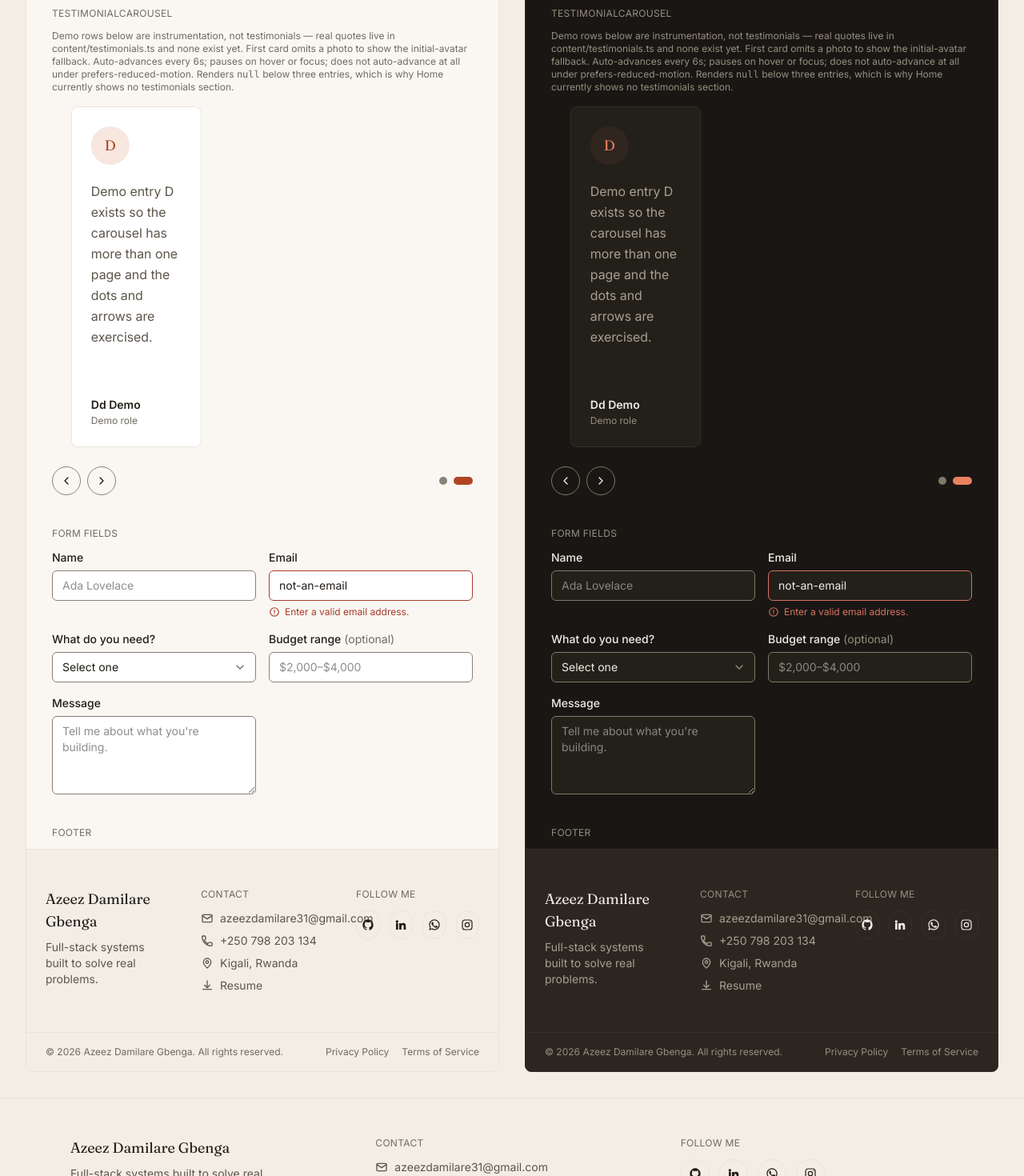
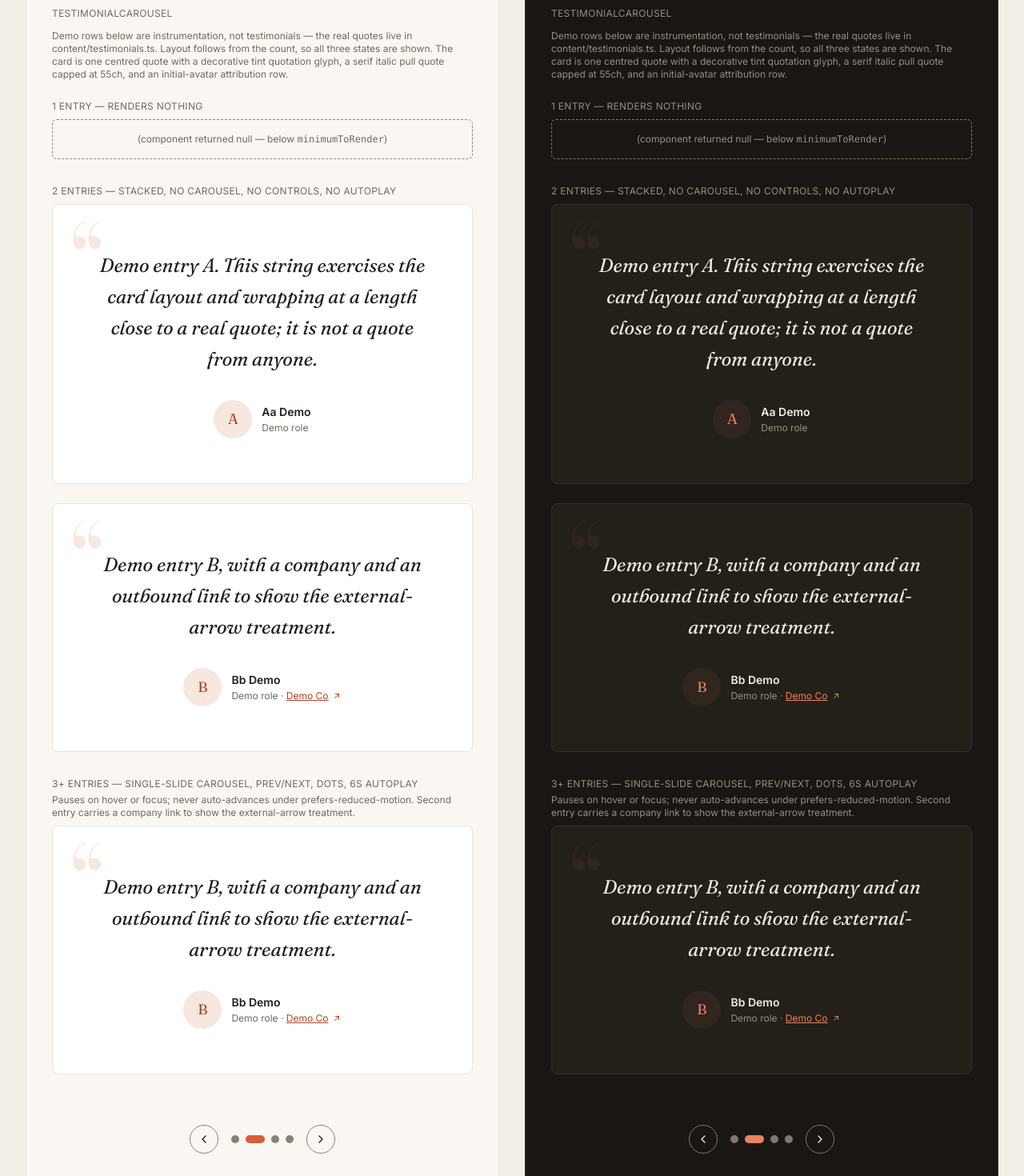
Before and after one commit to dazeez1/portfolio, a React (Vite) app in the folder frontend/: page /dev/components in a window 1280 px wide. Shown: the part 2600-4070 px from the top of the page at 80% size. Built offline with nearby package versions, Linux system fonts and the light colour scheme.

Commit message:
feat: single-quote testimonial card and two real entries

```diff
--- a/frontend/src/components/Footer.tsx
+++ b/frontend/src/components/Footer.tsx
@@ -67,7 +67,7 @@ export function Footer() {
             <li>
               <a
                 href="/resume.pdf"
-                download
+                download="Azeez_Damilare_Gbenga_CV.pdf"
                 className="flex items-center gap-2 transition-colors hover:text-accent-text"
               >
                 <DownloadIcon
--- a/frontend/src/components/TestimonialCarousel.tsx
+++ b/frontend/src/components/TestimonialCarousel.tsx
@@ -1,33 +1,12 @@
 import { useCallback, useEffect, useRef, useState } from "react";
-import { Card } from "./Card";
 import { ChevronLeftIcon, ChevronRightIcon, ExternalLinkIcon } from "./icons";
-import {
-  minimumToRender,
-  type Testimonial,
-} from "../content/testimonials";
+import { minimumToRender, type Testimonial } from "../content/testimonials";
 
 const AUTO_ADVANCE_MS = 6000;
 const SWIPE_THRESHOLD_PX = 50;
 
-/** Cards visible at once: 3 desktop, 2 tablet, 1 mobile. */
-function useCardsPerView() {
-  const [perView, setPerView] = useState(1);
-
-  useEffect(() => {
-    const lg = window.matchMedia("(min-width: 64rem)");
-    const sm = window.matchMedia("(min-width: 40rem)");
-    const update = () => setPerView(lg.matches ? 3 : sm.matches ? 2 : 1);
-    update();
-    lg.addEventListener("change", update);
-    sm.addEventListener("change", update);
-    return () => {
-      lg.removeEventListener("change", update);
-      sm.removeEventListener("change", update);
-    };
-  }, []);
-
-  return perView;
-}
+/** Above this count the section becomes a carousel; at or below it, cards stack. */
+const CAROUSEL_FROM = 3;
 
 function usePrefersReducedMotion() {
   const [reduced, setReduced] = useState(false);
@@ -61,8 +40,8 @@ function Avatar({ testimonial }: { testimonial: Testimonial }) {
   }
 
   // No photo is a complete state, not a degraded one: the initial on tint
-  // reads as intentional. accent-text (not accent) because `tint` does not
-  // theme-swap, so the brighter dark-mode accent would fail contrast on it.
+  // reads as intentional. accent-text (not accent) because at this size the
+  // initial is text, and accent-text is the token that passes on tint.
   return (
     <span
       aria-hidden="true"
@@ -73,19 +52,13 @@ function Avatar({ testimonial }: { testimonial: Testimonial }) {
   );
 }
 
-function TestimonialCard({ testimonial }: { testimonial: Testimonial }) {
-  const { quote, name, role, company, link } = testimonial;
+function Attribution({ testimonial }: { testimonial: Testimonial }) {
+  const { name, role, company, link } = testimonial;
 
   return (
-    <Card className="flex h-full flex-col">
+    <figcaption className="relative mt-8 flex items-center justify-center gap-3">
       <Avatar testimonial={testimonial} />
-
-      {/* No decorative quotation glyph — the blockquote carries the meaning. */}
-      <blockquote className="mt-5 flex-1 font-sans text-base leading-relaxed text-text-secondary">
-        {quote}
-      </blockquote>
-
-      <figcaption className="mt-5">
+      <div className="text-left">
         <p className="font-sans text-sm font-semibold text-ink">{name}</p>
         <p className="mt-0.5 font-sans text-xs text-text-muted">
           {role}
@@ -108,8 +81,41 @@ function TestimonialCard({ testimonial }: { testimonial: Testimonial }) {
             </>
           )}
         </p>
+      </div>
     </figcaption>
-    </Card>
+  );
+}
+
+/**
+ * One quote, centred and given room. Built out of raw markup rather than
+ * `Card` because the glyph needs a positioned ancestor and the padding here is
+ * deliberately larger than Card's fixed `p-6` — and a `p-*` passed through
+ * className would be same-specificity with Card's own, so which one won would
+ * depend on generated stylesheet order.
+ */
+function TestimonialCard({ testimonial }: { testimonial: Testimonial }) {
+  return (
+    <figure className="relative overflow-hidden rounded-lg border border-border bg-surface px-6 py-10 sm:px-12 sm:py-14">
+      {/*
+        Decorative opening quotation mark. `tint` on `surface` is deliberately
+        near-invisible — it should read as a watermark behind the quote, not as
+        a second thing to look at. aria-hidden because the blockquote already
+        carries the meaning, and a screen reader announcing a stray quotation
+        mark is noise.
+      */}
+      <span
+        aria-hidden="true"
+        className="pointer-events-none absolute left-3 top-2 select-none font-serif text-[7rem] leading-none text-tint sm:left-6 sm:text-[9rem]"
+      >
+        &ldquo;
+      </span>
+
+      <blockquote className="relative mx-auto max-w-[55ch] text-center font-serif text-xl italic leading-relaxed text-ink md:text-2xl">
+        {testimonial.quote}
+      </blockquote>
+
+      <Attribution testimonial={testimonial} />
+    </figure>
   );
 }
 
@@ -126,33 +132,49 @@ export function TestimonialCarousel({
   label = "Testimonials",
   minimum = minimumToRender,
 }: TestimonialCarouselProps) {
-  const perView = useCardsPerView();
   const reducedMotion = usePrefersReducedMotion();
   const [page, setPage] = useState(0);
   const [paused, setPaused] = useState(false);
   const pointerStartX = useRef<number | null>(null);
 
-  const pageCount = Math.max(1, Math.ceil(items.length / perView));
-  // Clamp when the breakpoint changes under us and shrinks the page count.
+  // One card per slide at every breakpoint, so a page is an item.
+  const pageCount = Math.max(1, items.length);
   const currentPage = Math.min(page, pageCount - 1);
+  const isCarousel = items.length >= CAROUSEL_FROM;
 
   const goTo = useCallback(
     (next: number) => setPage(((next % pageCount) + pageCount) % pageCount),
     [pageCount],
   );
 
-  // Auto-advance. Never runs under prefers-reduced-motion, and stops while the
-  // pointer is over the carousel or focus is anywhere inside it.
+  // Auto-advance. Never runs under prefers-reduced-motion, never in the
+  // stacked layout, and stops while the pointer is over the carousel or focus
+  // is anywhere inside it.
   useEffect(() => {
-    if (reducedMotion || paused || pageCount <= 1) return;
+    if (reducedMotion || paused || !isCarousel) return;
     const id = window.setInterval(
       () => setPage((p) => (p + 1) % pageCount),
       AUTO_ADVANCE_MS,
     );
     return () => window.clearInterval(id);
-  }, [reducedMotion, paused, pageCount]);
+  }, [reducedMotion, paused, isCarousel, pageCount]);
 
   if (items.length < minimum) return null;
+
+  /*
+    Two quotes read better stacked than paged — both are visible at once, and
+    there is nothing to operate, so no carousel semantics, no live region, no
+    controls and no autoplay are introduced for them.
+  */
+  if (!isCarousel) {
+    return (
+      <div className="mx-auto flex max-w-[46rem] flex-col gap-6">
+        {items.map((item) => (
+          <TestimonialCard key={item.id} testimonial={item} />
+        ))}
+      </div>
+    );
+  }
 
   function handlePointerDown(e: React.PointerEvent) {
     pointerStartX.current = e.clientX;
@@ -177,13 +199,14 @@ export function TestimonialCarousel({
     }
   }
 
-  const autoRotating = !reducedMotion && !paused && pageCount > 1;
+  const autoRotating = !reducedMotion && !paused;
 
   return (
     <div
       role="group"
       aria-roledescription="carousel"
       aria-label={label}
+      className="mx-auto max-w-[46rem]"
       onPointerEnter={() => setPaused(true)}
       onPointerLeave={() => setPaused(false)}
       onFocus={() => setPaused(true)}
@@ -209,26 +232,21 @@ export function TestimonialCarousel({
           style={{ transform: `translateX(-${currentPage * 100}%)` }}
         >
           {items.map((item, i) => (
-            <figure
+            <div
               key={item.id}
               role="group"
               aria-roledescription="slide"
               aria-label={`${i + 1} of ${items.length}`}
-              aria-hidden={
-                i < currentPage * perView || i >= (currentPage + 1) * perView
-              }
-              className="shrink-0 px-3 first:pl-0 last:pr-0"
-              style={{ width: `${100 / perView}%` }}
+              aria-hidden={i !== currentPage}
+              className="w-full shrink-0"
             >
               <TestimonialCard testimonial={item} />
-            </figure>
+            </div>
           ))}
         </div>
       </div>
 
-      {pageCount > 1 && (
-        <div className="mt-6 flex items-center justify-between gap-4">
-          <div className="flex items-center gap-2">
+      <div className="mt-6 flex items-center justify-center gap-4">
         <button
           type="button"
           aria-label="Previous testimonial"
@@ -237,6 +255,24 @@ export function TestimonialCarousel({
         >
           <ChevronLeftIcon className="h-4 w-4" aria-hidden="true" />
         </button>
+
+        <div className="flex items-center gap-2">
+          {items.map((item, i) => (
+            <button
+              key={item.id}
+              type="button"
+              aria-label={`Go to testimonial ${i + 1} of ${items.length}`}
+              aria-current={i === currentPage ? "true" : undefined}
+              onClick={() => goTo(i)}
+              className={`h-2.5 rounded-full transition-all ${
+                i === currentPage
+                  ? "w-6 bg-accent"
+                  : "w-2.5 bg-border-strong hover:bg-text-muted"
+              }`}
+            />
+          ))}
+        </div>
+
         <button
           type="button"
           aria-label="Next testimonial"
@@ -246,25 +282,6 @@ export function TestimonialCarousel({
           <ChevronRightIcon className="h-4 w-4" aria-hidden="true" />
         </button>
       </div>
-
-          <div className="flex items-center gap-2">
-            {Array.from({ length: pageCount }, (_, i) => (
-              <button
-                key={i}
-                type="button"
-                aria-label={`Go to testimonial ${i + 1} of ${pageCount}`}
-                aria-current={i === currentPage ? "true" : undefined}
-                onClick={() => goTo(i)}
-                className={`h-2.5 rounded-full transition-all ${
-                  i === currentPage
-                    ? "w-6 bg-accent-text"
-                    : "w-2.5 bg-border-strong hover:bg-text-muted"
-                }`}
-              />
-            ))}
-          </div>
-        </div>
-      )}
     </div>
   );
 }
--- a/frontend/src/content/testimonials.ts
+++ b/frontend/src/content/testimonials.ts
@@ -11,7 +11,7 @@ export interface Testimonial {
 }
 
 /**
- * Section heading, rendered only when the carousel renders.
+ * Section heading, rendered only when the section renders.
  */
 export const testimonialsSection = {
   heading: "What people say",
@@ -19,22 +19,62 @@ export const testimonialsSection = {
 
 /**
  * Minimum entries before the section renders at all. Below this the whole
- * section is omitted — heading included — rather than showing a thin or
- * padded-out carousel.
+ * section is omitted — heading included — rather than showing a lone quote.
+ *
+ * Layout follows from the count, in TestimonialCarousel:
+ *   0-1  nothing renders
+ *   2    both cards stacked, no carousel, no controls, no autoplay
+ *   3+   single-slide carousel with prev/next, dots and 6s autoplay
  */
-export const minimumToRender = 3;
+export const minimumToRender = 2;
 
 /**
- * INTENTIONALLY EMPTY.
+ * Real quotes only, published with the speaker's permission (CLAUDE.md
+ * Section 4). Both entries below were confirmed by the owner.
  *
- * CLAUDE.md Section 4: no placeholder testimonials in production. The section
- * does not exist until real quotes, collected with permission, are added here.
- * Do not add example entries — not even commented out — because commented
- * samples get uncommented.
- *
- * Adding a real one: append an object matching `Testimonial`. `photo` and
- * `link` are optional; a card without a photo shows the person's initial and
- * is a complete design, not a degraded one. The section stays hidden until
- * there are at least `minimumToRender` entries.
+ * Adding one: append an object matching `Testimonial`. `photo` and `link` are
+ * optional; a card without a photo shows the person's initial and is a
+ * complete design, not a degraded one.
  */
-export const testimonials: Testimonial[] = [];
+export const testimonials: Testimonial[] = [
+  {
+    id: "temilola",
+    quote:
+      "His communication was great, he was very clear with what I needed and how he was going to use everything. He was/is always responsive when I need help with something. I never felt like a number working with him!",
+    name: "Temilola",
+    role: "Founder",
+    company: "Hura",
+  },
+  {
+    id: "nelson",
+    quote:
+      "I really love the service and how professional he is. I recommend him to everyone I know. He's really good, fully trustworthy.",
+    name: "Nelson",
+    role: "Founder",
+    company: "Luti",
+  },
+  /*
+    Slots for the next two quotes. Every field is deliberately left EMPTY
+    rather than filled with a sample: if one of these is uncommented before it
+    is filled in, the card must render visibly blank, never plausible-looking
+    praise nobody said. Fill in from the real quote, then delete this note.
+
+    Reaching three entries switches the section from stacked cards to the
+    single-slide carousel automatically — no other change needed.
+
+  {
+    id: "",
+    quote: "",
+    name: "",
+    role: "",
+    company: "",
+  },
+  {
+    id: "",
+    quote: "",
+    name: "",
+    role: "",
+    company: "",
+  },
+  */
+];
--- a/frontend/src/pages/DevComponents.tsx
+++ b/frontend/src/pages/DevComponents.tsx
@@ -38,6 +38,40 @@ function DemoImageSlot() {
     </div>
   );
 }
+
+/*
+  Gallery fixtures. Deliberately obvious non-quotes — CLAUDE.md Section 4
+  forbids placeholder testimonials, and this route exists to exercise layout.
+*/
+const DEMO_A = {
+  id: "demo-a",
+  quote:
+    "Demo entry A. This string exercises the card layout and wrapping at a length close to a real quote; it is not a quote from anyone.",
+  name: "Aa Demo",
+  role: "Demo role",
+};
+const DEMO_B = {
+  id: "demo-b",
+  quote:
+    "Demo entry B, with a company and an outbound link to show the external-arrow treatment.",
+  name: "Bb Demo",
+  role: "Demo role",
+  company: "Demo Co",
+  link: "https://example.com",
+};
+const DEMO_C = {
+  id: "demo-c",
+  quote: "Demo entry C, deliberately short.",
+  name: "Cc Demo",
+  role: "Demo role",
+};
+const DEMO_D = {
+  id: "demo-d",
+  quote:
+    "Demo entry D exists so the carousel has more than two slides and the dots are exercised.",
+  name: "Dd Demo",
+  role: "Demo role",
+};
 
 function ThemePanel({ theme }: { theme: "light" | "dark" }) {
   return (
@@ -223,47 +257,48 @@ function ThemePanel({ theme }: { theme: "light" | "dark" }) {
             as="h3"
           />
           <p className="mt-3 text-xs text-text-muted">
-            Demo rows below are instrumentation, not testimonials — real quotes
-            live in content/testimonials.ts and none exist yet. First card omits
-            a photo to show the initial-avatar fallback. Auto-advances every 6s;
-            pauses on hover or focus; does not auto-advance at all under
-            prefers-reduced-motion. Renders <code>null</code> below three
-            entries, which is why Home currently shows no testimonials section.
+            Demo rows below are instrumentation, not testimonials — the real
+            quotes live in content/testimonials.ts. Layout follows from the
+            count, so all three states are shown. The card is one centred quote
+            with a decorative tint quotation glyph, a serif italic pull quote
+            capped at 55ch, and an initial-avatar attribution row.
           </p>
-          <div className="mt-4">
+
+          <p className="mt-6 font-sans text-xs uppercase tracking-wide text-text-muted">
+            1 entry — renders nothing
+          </p>
+          <div className="mt-2 rounded-md border border-dashed border-border-strong p-4">
             <TestimonialCarousel
-              label="Component gallery demo"
-              items={[
-                {
-                  id: "demo-a",
-                  quote:
-                    "Demo entry A. This string exercises the card layout and wrapping; it is not a quote from anyone.",
-                  name: "Aa Demo",
-                  role: "Demo role",
-                },
-                {
-                  id: "demo-b",
-                  quote:
-                    "Demo entry B, with a company and an outbound link to show the external-arrow treatment.",
-                  name: "Bb Demo",
-                  role: "Demo role",
-                  company: "Demo Co",
-                  link: "https://example.com",
-                },
-                {
-                  id: "demo-c",
-                  quote: "Demo entry C, deliberately short.",
-                  name: "Cc Demo",
-                  role: "Demo role",
-                },
-                {
-                  id: "demo-d",
-                  quote:
-                    "Demo entry D exists so the carousel has more than one page and the dots and arrows are exercised.",
-                  name: "Dd Demo",
-                  role: "Demo role",
-                },
-              ]}
+              label="Component gallery, one entry"
+              items={[DEMO_A]}
+            />
+            <p className="text-center font-sans text-xs text-text-muted">
+              (component returned null — below <code>minimumToRender</code>)
+            </p>
+          </div>
+
+          <p className="mt-8 font-sans text-xs uppercase tracking-wide text-text-muted">
+            2 entries — stacked, no carousel, no controls, no autoplay
+          </p>
+          <div className="mt-2">
+            <TestimonialCarousel
+              label="Component gallery, two entries"
+              items={[DEMO_A, DEMO_B]}
+            />
+          </div>
+
+          <p className="mt-8 font-sans text-xs uppercase tracking-wide text-text-muted">
+            3+ entries — single-slide carousel, prev/next, dots, 6s autoplay
+          </p>
+          <p className="mt-1 text-xs text-text-muted">
+            Pauses on hover or focus; never auto-advances under
+            prefers-reduced-motion. Second entry carries a company link to show
+            the external-arrow treatment.
+          </p>
+          <div className="mt-2">
+            <TestimonialCarousel
+              label="Component gallery, four entries"
+              items={[DEMO_A, DEMO_B, DEMO_C, DEMO_D]}
             />
           </div>
         </section>
--- a/frontend/src/pages/Home.tsx
+++ b/frontend/src/pages/Home.tsx
@@ -202,7 +202,9 @@ export default function Home() {
           Testimonials. The whole section — heading included — is omitted
           until there are enough real, permissioned quotes in
           content/testimonials.ts (CLAUDE.md Section 4: no placeholder
-          testimonials in production).
+          testimonials in production). The component picks stacked cards or a
+          carousel from the count; this gate only decides whether the section
+          exists at all.
         */}
         {testimonials.length >= minimumToRender && (
           <section className="bg-bg py-16 md:py-24">
```
Also changed, not shown: 1 other file (tests, documents, lock files or other folders). Lines whose indentation alone changed are shown as unchanged.
